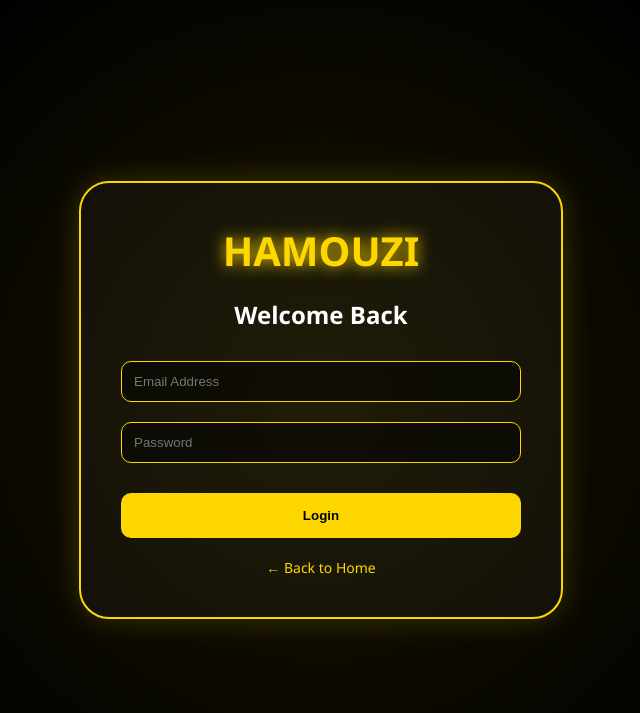
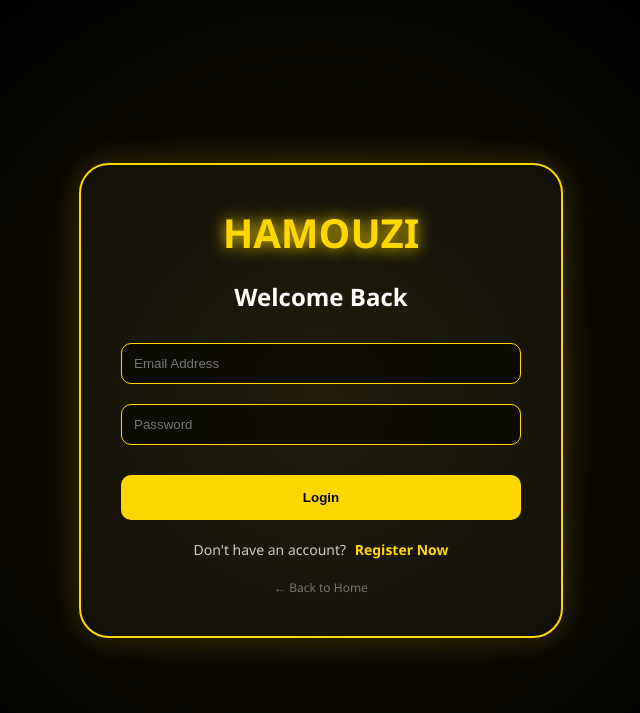
Before and after one commit to midowork2026/bg-remover, a Flask app: page /login in a window 1280 px wide. Shown: the top 713 px of the page, without its empty margins (319-959 px from the left). Run offline with Flask 3, Linux system fonts and the light colour scheme.

Commit message:
Update login.html

```diff
--- a/templates/login.html
+++ b/templates/login.html
@@ -26,7 +26,13 @@
             border: none; background: gold; color: #000; font-weight: bold; cursor: pointer; transition: 0.3s;
         }
         .submit-btn:hover { box-shadow: 0 0 20px gold; transform: scale(1.02); }
-        .back-link { display: block; margin-top: 20px; color: gold; text-decoration: none; font-size: 14px; }
+
+        /* التعديل الجديد هنا */
+        .register-text { margin-top: 20px; font-size: 14px; color: #ccc; }
+        .register-link { color: gold; text-decoration: none; font-weight: bold; margin-left: 5px; transition: 0.3s; }
+        .register-link:hover { text-shadow: 0 0 10px gold; }
+
+        .back-link { display: block; margin-top: 20px; color: rgba(255,255,255,0.4); text-decoration: none; font-size: 12px; }
     </style>
 </head>
 <body>
@@ -38,6 +44,11 @@
             <input type="password" name="password" placeholder="Password" required>
             <button type="submit" class="submit-btn">Login</button>
         </form>
+
+        <div class="register-text">
+            Don't have an account? <a href="/register" class="register-link">Register Now</a>
+        </div>
+
         <a href="/" class="back-link">← Back to Home</a>
     </div>
 </body>
```
